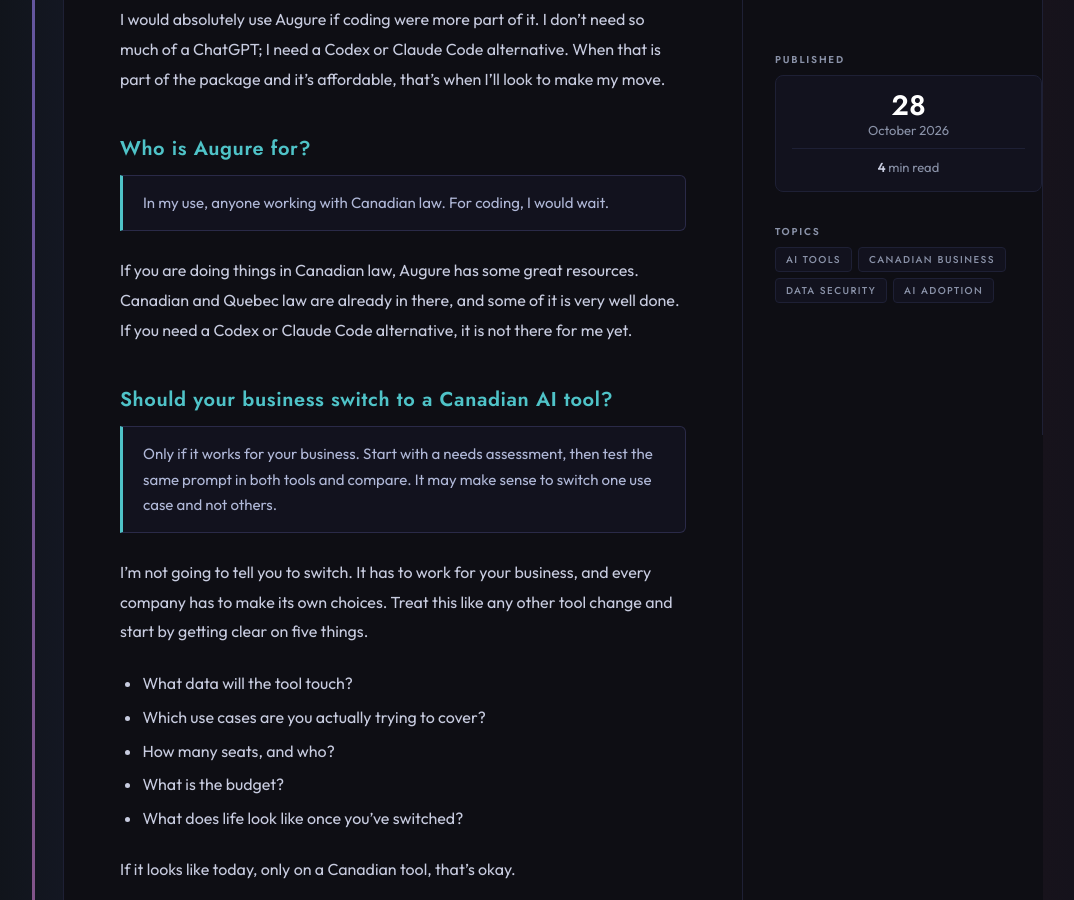
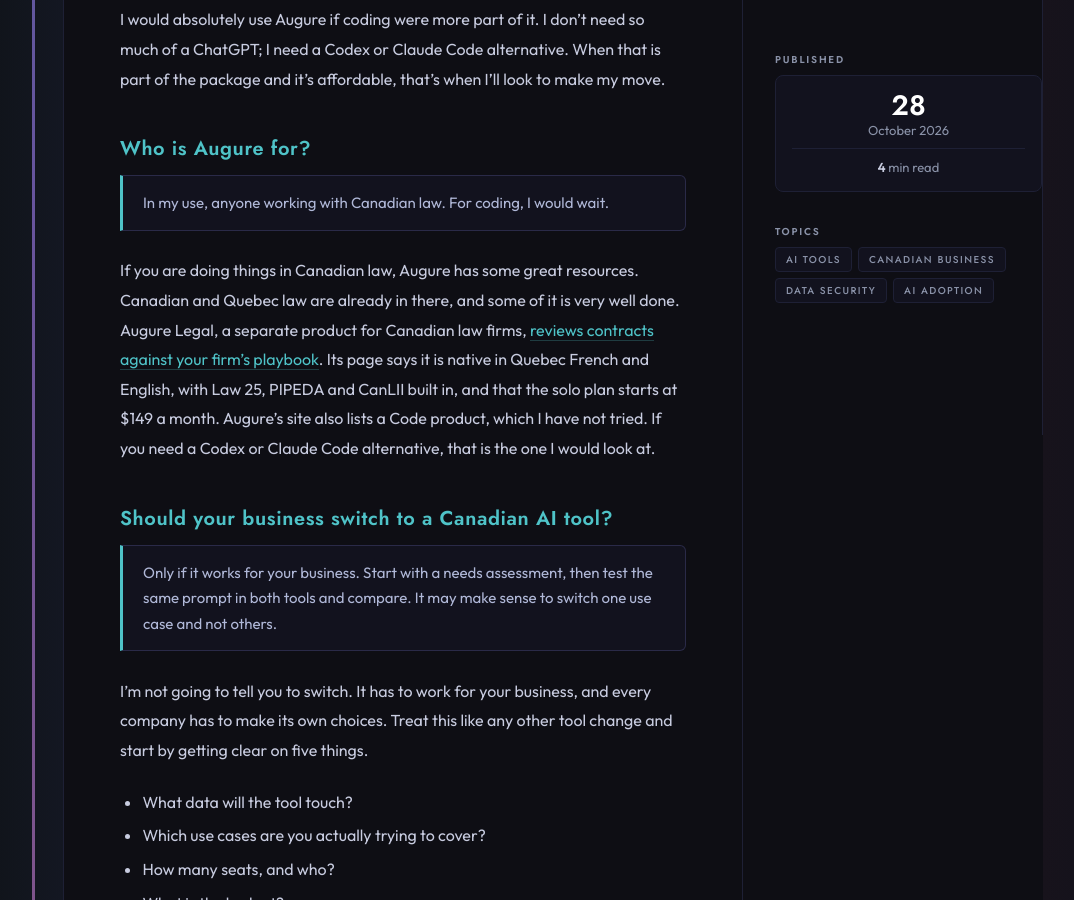
Before and after one commit to elizabethlemoine33-commits/bynorthlight-site, a Jekyll site: the page built from blog/canadian-alternative-to-chatgpt.md, in a window 1280 px wide and 900 px high, scrolled down 2360 px. Shown: the whole window, without its empty margins (87-1161 px from the left). Built offline with Jekyll 4.4.1, drawn with Linux system fonts in a browser that asks for light colours.

Commit message:
content: source the Augure Legal claims from its product page (#62)
Co-authored-by: Claude Sonnet 5.5 <noreply@anthropic.com>

```diff
--- a/blog/canadian-alternative-to-chatgpt.md
+++ b/blog/canadian-alternative-to-chatgpt.md
@@ -86,7 +86,7 @@ I would absolutely use Augure if coding were more part of it. I don't need so mu
 <p>In my use, anyone working with Canadian law. For coding, I would wait.</p>
 </div>
 
-If you are doing things in Canadian law, Augure has some great resources. Canadian and Quebec law are already in there, and some of it is very well done. If you need a Codex or Claude Code alternative, it is not there for me yet.
+If you are doing things in Canadian law, Augure has some great resources. Canadian and Quebec law are already in there, and some of it is very well done. Augure Legal, a separate product for Canadian law firms, [reviews contracts against your firm's playbook](https://augureai.ca/products/legal){:rel="noopener"}. Its page says it is native in Quebec French and English, with Law 25, PIPEDA and CanLII built in, and that the solo plan starts at $149 a month. Augure's site also lists a Code product, which I have not tried. If you need a Codex or Claude Code alternative, that is the one I would look at.
 
 ## Should your business switch to a Canadian AI tool?
 
```
